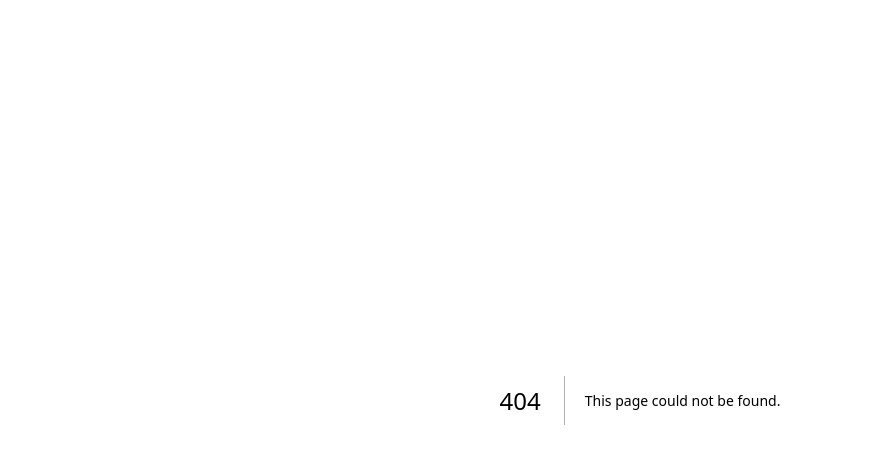
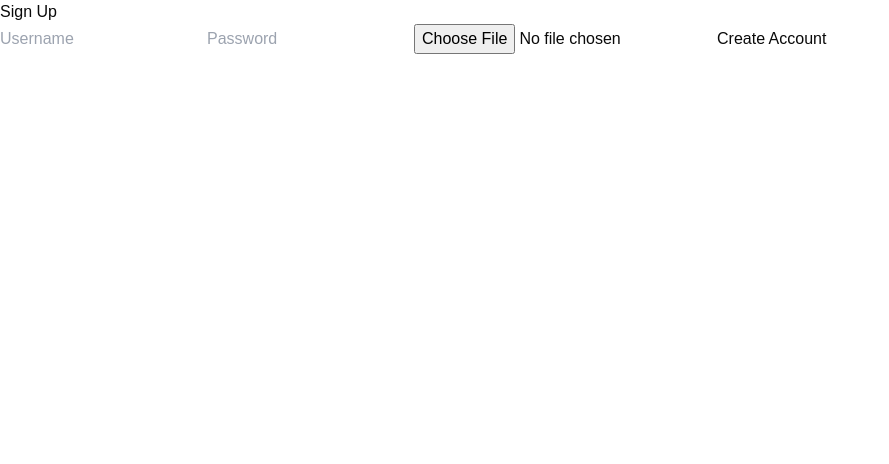
Before and after one commit to DWKim67/StudyPartnerMatcher_CHD, a Next.js app in the folder client/: page /signup in a window 1280 px wide. Before the commit this address had no page. Shown: the top 464 px of the page, without its empty margins (0-889 px from the left). Built offline with nearby package versions, Linux system fonts and the light colour scheme.

Commit message:
Made a signup page which takes in username, password and profile picture

```diff
--- /dev/null
+++ b/client/src/app/(pages)/signup/page.tsx
@@ -0,0 +1,51 @@
+"use client"
+import React, { useState } from 'react';
+
+const SignUp = () => {
+  const [username, setUsername] = useState('');
+  const [password, setPassword] = useState('');
+  const [profilePic, setProfilePic] = useState<File | null>(null);
+
+  const handleProfilePicChange = (e: React.ChangeEvent<HTMLInputElement>) => {
+    if (e.target.files) {
+      setProfilePic(e.target.files[0]);
+    }
+  };
+
+  const handleSignUp = () => {
+    console.log('Sign-Up Data:', { username, password, profilePic });
+  };
+
+  return (
+    <div>
+      <h1>Sign Up</h1>
+
+      {/* Username Input */}
+      <input
+        type="text"
+        placeholder="Username"
+        value={username}
+        onChange={(e: React.ChangeEvent<HTMLInputElement>) => setUsername(e.target.value)}
+      />
+
+      {/* Password Input */}
+      <input
+        type="password"
+        placeholder="Password"
+        value={password}
+        onChange={(e: React.ChangeEvent<HTMLInputElement>) => setPassword(e.target.value)}
+      />
+
+      {/* Profile Picture Upload */}
+      <input
+        type="file"
+        onChange={handleProfilePicChange}
+      />
+
+      {/* Sign Up Button */}
+      <button onClick={handleSignUp}>Create Account</button>
+    </div>
+  );
+};
+
+export default SignUp;
```
Also changed, not shown: 1 other file (tests, documents, lock files or other folders).
